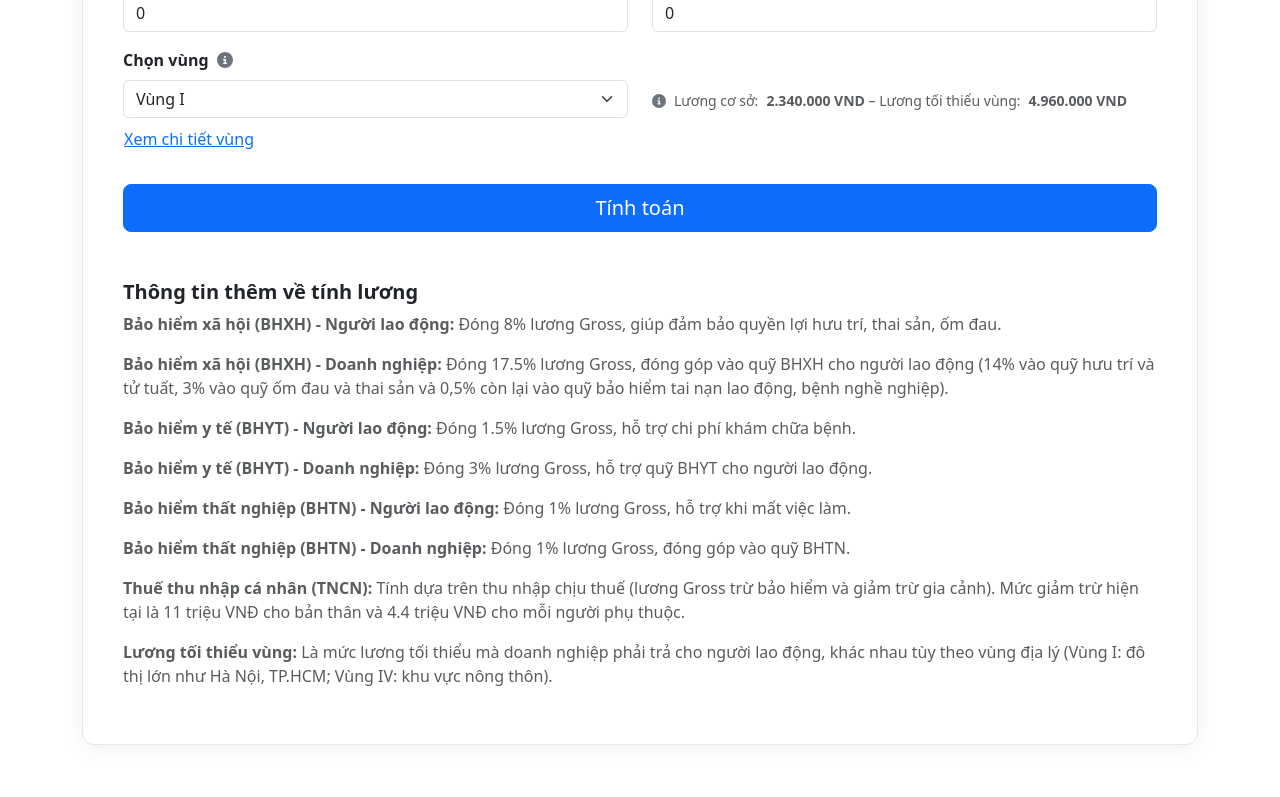
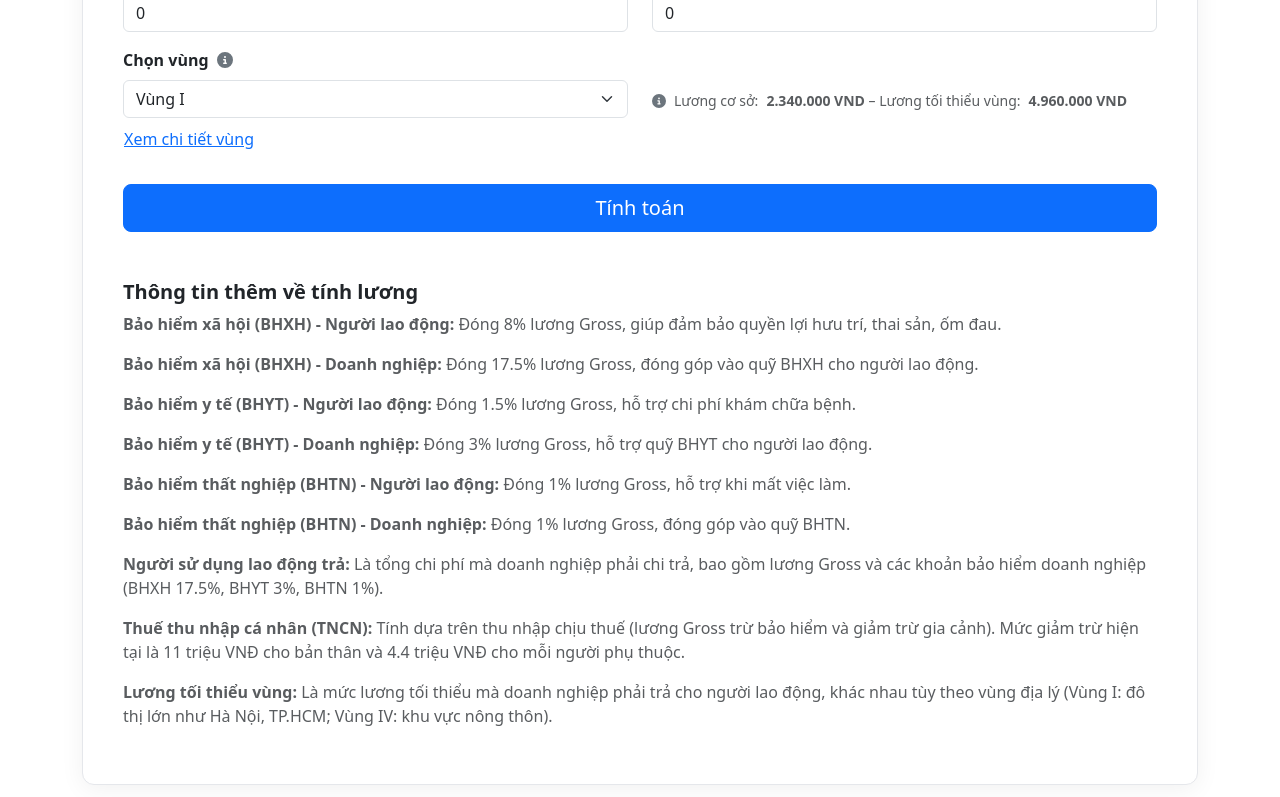
Before and after one commit to tungpham42/luong, a React (Create React App) app: page / in a window 1280 px wide. Shown: the part 515-1312 px from the top of the page. Built offline with nearby package versions, Linux system fonts and the light colour scheme.

Commit message:
Update SalaryCalculator.tsx

```diff
--- a/src/components/SalaryCalculator.tsx
+++ b/src/components/SalaryCalculator.tsx
@@ -30,6 +30,7 @@ import {
   faInfoCircle,
   faChartLine,
   faBuilding,
+  faWallet,
 } from "@fortawesome/free-solid-svg-icons";
 import regionData from "../data/regionData";
 
@@ -53,6 +54,7 @@ const SalaryCalculator: React.FC = () => {
     insurance: number;
     tax: number;
     employerContributions: number;
+    totalEmployerCost: number;
   } | null>(null);
 
   const [type, setType] = useState<"grossToNet" | "netToGross">("grossToNet");
@@ -130,6 +132,7 @@ const SalaryCalculator: React.FC = () => {
     let tax = 0;
     let net = 0;
     let employerContributions = 0;
+    let totalEmployerCost = 0;
 
     if (type === "grossToNet") {
       gross = salary;
@@ -141,6 +144,7 @@ const SalaryCalculator: React.FC = () => {
       );
       tax = getTNCN(taxableIncome);
       net = gross - insurance - tax;
+      totalEmployerCost = gross + employerContributions;
     } else {
       net = salary;
       let estimatedGross = net;
@@ -157,6 +161,7 @@ const SalaryCalculator: React.FC = () => {
       }
       gross = estimatedGross;
       employerContributions = gross * employerInsuranceRate;
+      totalEmployerCost = gross + employerContributions;
     }
 
     setResult({
@@ -165,11 +170,19 @@ const SalaryCalculator: React.FC = () => {
       insurance: Math.round(insurance),
       tax: Math.round(tax),
       employerContributions: Math.round(employerContributions),
+      totalEmployerCost: Math.round(totalEmployerCost),
     });
   };
 
   const chartData = result && {
-    labels: ["Gross", "Bảo hiểm NLĐ", "Thuế TNCN", "Net", "Bảo hiểm DN"],
+    labels: [
+      "Gross",
+      "Bảo hiểm NLĐ",
+      "Thuế TNCN",
+      "Net",
+      "Bảo hiểm DN",
+      "Tổng chi DN",
+    ],
     datasets: [
       {
         label: "VND",
@@ -179,6 +192,7 @@ const SalaryCalculator: React.FC = () => {
           result.tax,
           result.net,
           result.employerContributions,
+          result.totalEmployerCost,
         ],
         backgroundColor: [
           "#0d6efd",
@@ -186,6 +200,7 @@ const SalaryCalculator: React.FC = () => {
           "#dc3545",
           "#198754",
           "#6c757d",
+          "#17a2b8",
         ],
       },
     ],
@@ -501,6 +516,15 @@ const SalaryCalculator: React.FC = () => {
                   {employerBhtn}%)
                 </span>
               </li>
+              <li>
+                <FontAwesomeIcon icon={faWallet} className="text-info" />
+                <strong className="mx-2">Người sử dụng lao động trả:</strong>
+                {formatNumber(result.totalEmployerCost)} VND
+                <span className="text-muted small ms-2">
+                  (Tổng chi phí doanh nghiệp bao gồm lương Gross và bảo hiểm
+                  doanh nghiệp)
+                </span>
+              </li>
             </ul>
             <Bar
               data={chartData!}
@@ -524,9 +548,7 @@ const SalaryCalculator: React.FC = () => {
           <p className="text-muted">
             <strong>Bảo hiểm xã hội (BHXH) - Doanh nghiệp:</strong> Đóng{" "}
             {employerBhxh}% lương Gross, đóng góp vào quỹ BHXH cho người lao
-            động (14% vào quỹ hưu trí và tử tuất, 3% vào quỹ ốm đau và thai sản
-            và 0,5% còn lại vào quỹ bảo hiểm tai nạn lao động, bệnh nghề
-            nghiệp).
+            động.
           </p>
           <p className="text-muted">
             <strong>Bảo hiểm y tế (BHYT) - Người lao động:</strong> Đóng {bhyt}%
@@ -543,6 +565,12 @@ const SalaryCalculator: React.FC = () => {
           <p className="text-muted">
             <strong>Bảo hiểm thất nghiệp (BHTN) - Doanh nghiệp:</strong> Đóng{" "}
             {employerBhtn}% lương Gross, đóng góp vào quỹ BHTN.
+          </p>
+          <p className="text-muted">
+            <strong>Người sử dụng lao động trả:</strong> Là tổng chi phí mà
+            doanh nghiệp phải chi trả, bao gồm lương Gross và các khoản bảo hiểm
+            doanh nghiệp (BHXH {employerBhxh}%, BHYT {employerBhyt}%, BHTN{" "}
+            {employerBhtn}%).
           </p>
           <p className="text-muted">
             <strong>Thuế thu nhập cá nhân (TNCN):</strong> Tính dựa trên thu
```
